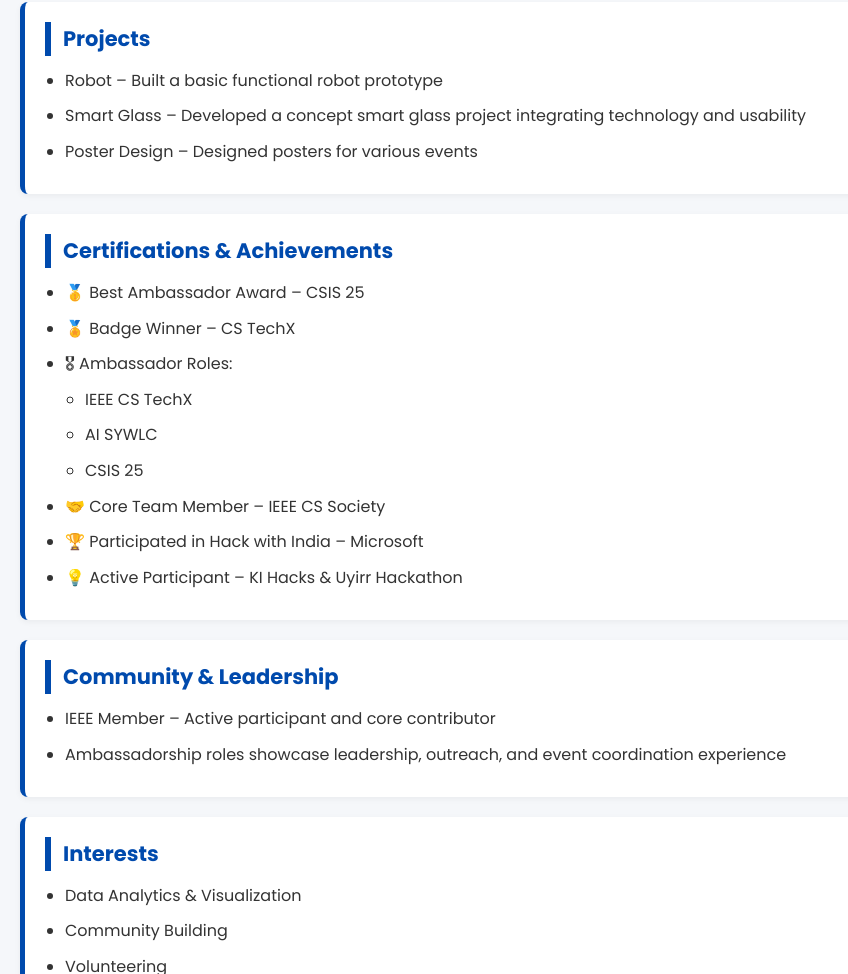
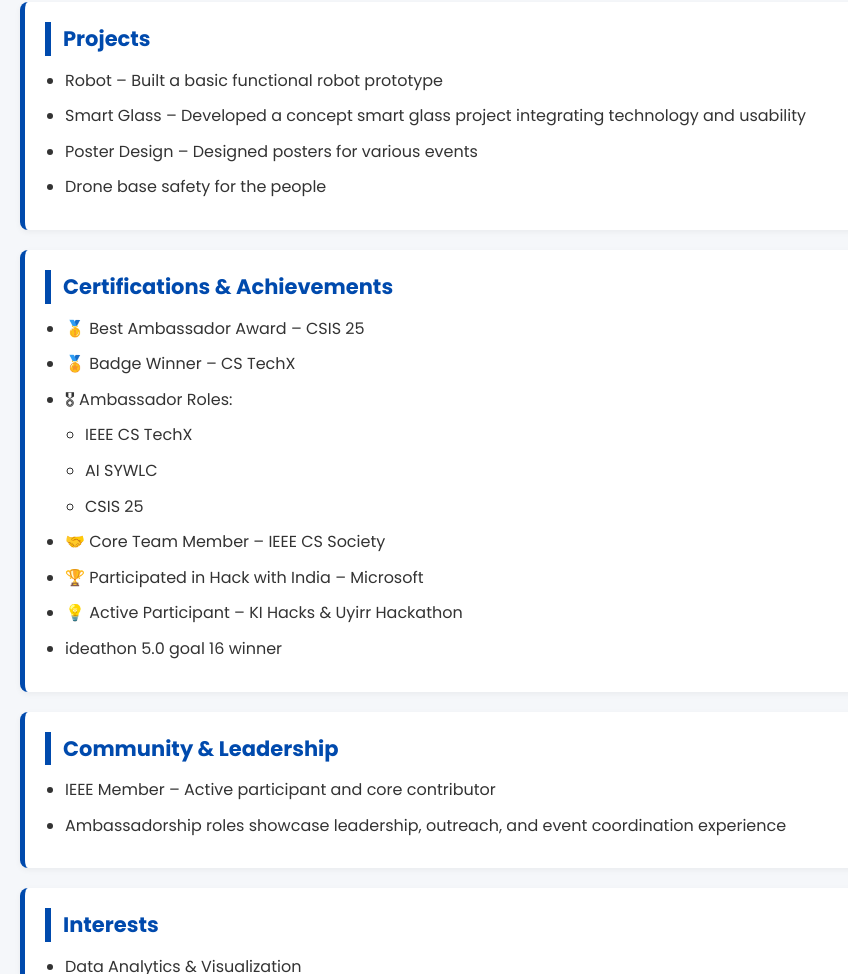
Before and after one commit to Dhinesh17-web/Resume, a plain HTML site: page index.html in a window 1280 px wide. Shown: the part 1452-2426 px from the top of the page, without its empty margins (0-848 px from the left). Drawn offline with Linux system fonts and the light colour scheme.

Commit message:
Update index.html

```diff
--- a/index.html
+++ b/index.html
@@ -64,6 +64,7 @@
             <li>Robot – Built a basic functional robot prototype</li>
             <li>Smart Glass – Developed a concept smart glass project integrating technology and usability</li>
             <li>Poster Design – Designed posters for various events</li>
+            <li> Drone base safety for the people</li>
         </ul>
     </div>
     <div class="Certifications">
@@ -81,6 +82,8 @@
             <li>🤝 Core Team Member – IEEE CS Society</li>
             <li>🏆 Participated in Hack with India – Microsoft</li>
             <li>💡 Active Participant – KI Hacks & Uyirr Hackathon</li>
+            <li> ideathon 5.0 goal 16 winner</li>
+
     </div>
     <div class="Community">
         <h2 class="head">Community & Leadership</h2>
```
